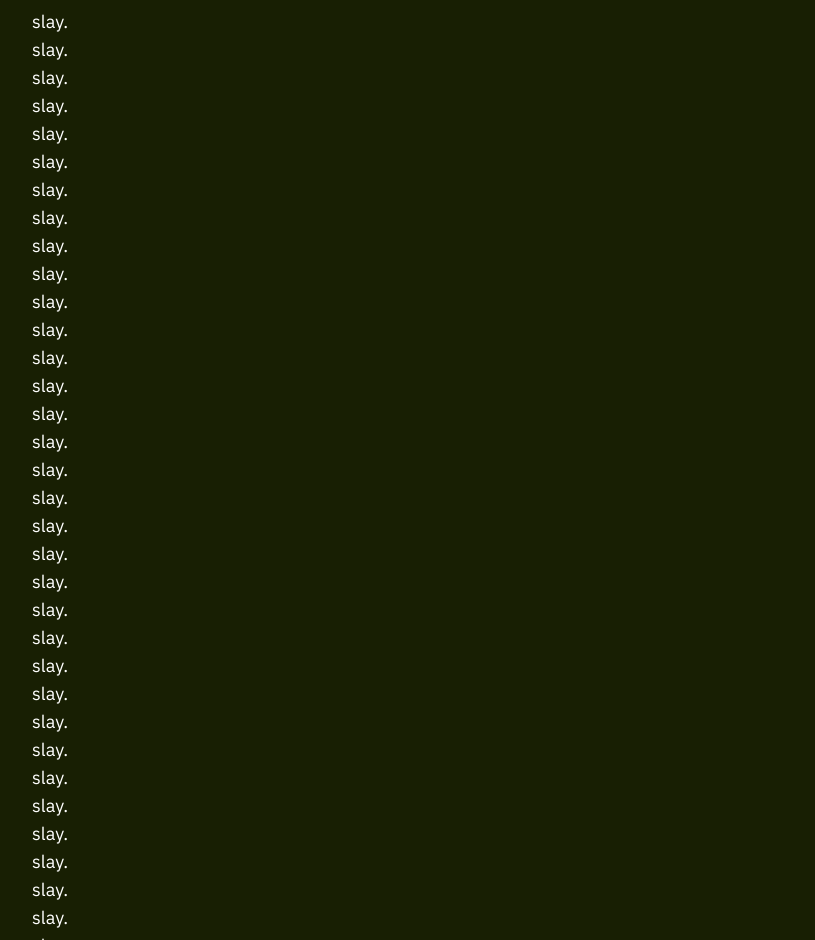
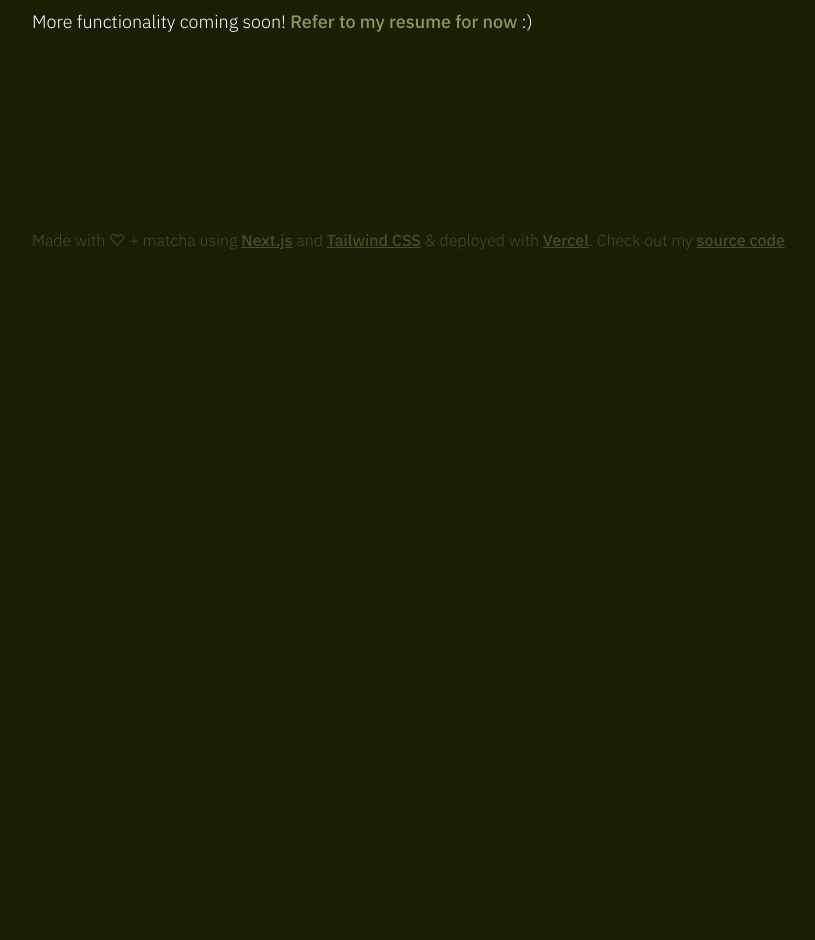
Before and after one commit to raphaeling/raphaeling.github.io, a Next.js app: page /experience in a window 1280 px wide. Shown: the part 360-1300 px from the top of the page, without its empty margins (64-879 px from the left). After the commit the page ends 800 px from the top, so only its background shows below. Built offline with nearby package versions, Linux system fonts and the light colour scheme; a web font is replaced by a local one.

Commit message:
Added temporary resume drop

```diff
--- a/src/app/(pages)/projects/page.tsx
+++ b/src/app/(pages)/projects/page.tsx
@@ -1,4 +1,5 @@
 import FadeIn from '@/components/root/fade-in';
+import Link from 'next/link';
 
 export default function Skills(): JSX.Element {
   return (
@@ -10,6 +11,10 @@ export default function Skills(): JSX.Element {
             Things I made.
           </h2>
         </div>
+        <div className='font-thin'>
+          <p>More functionality coming soon!&nbsp;
+            <Link href='assets/resume.pdf' className='transition font-bold text-light hover:text-lighter'>Refer to my resume for now</Link> :)</p>
+        </div>
       </div>
     </FadeIn>
   );
--- a/src/app/(pages)/skills/page.tsx
+++ b/src/app/(pages)/skills/page.tsx
@@ -1,4 +1,5 @@
 import FadeIn from '@/components/root/fade-in';
+import Link from 'next/link';
 
 export default function Skills(): JSX.Element {
   return (
@@ -10,6 +11,10 @@ export default function Skills(): JSX.Element {
             Things I know.
           </h2>
         </div>
+        <div className='font-thin'>
+          <p>More functionality coming soon!&nbsp;
+            <Link href='assets/resume.pdf' className='transition font-bold text-light hover:text-lighter'>Refer to my resume for now</Link> :)</p>
+        </div>
       </div>
     </FadeIn>
   );
--- a/src/components/experience/experience-body.tsx
+++ b/src/components/experience/experience-body.tsx
@@ -1,44 +1,10 @@
+import Link from 'next/link';
+
 export default function ExperienceBody(): JSX.Element {
   return (
-    <div>
-      <p>slay.</p>
-      <p>slay.</p>
-      <p>slay.</p>
-      <p>slay.</p>
-      <p>slay.</p>
-      <p>slay.</p>
-      <p>slay.</p>
-      <p>slay.</p>
-      <p>slay.</p>
-      <p>slay.</p>
-      <p>slay.</p>
-      <p>slay.</p>
-      <p>slay.</p>
-      <p>slay.</p>
-      <p>slay.</p>
-      <p>slay.</p>
-      <p>slay.</p>
-      <p>slay.</p>
-      <p>slay.</p>
-      <p>slay.</p>
-      <p>slay.</p>
-      <p>slay.</p>
-      <p>slay.</p>
-      <p>slay.</p>
-      <p>slay.</p>
-      <p>slay.</p>
-      <p>slay.</p>
-      <p>slay.</p>
-      <p>slay.</p>
-      <p>slay.</p>
-      <p>slay.</p>
-      <p>slay.</p>
-      <p>slay.</p>
-      <p>slay.</p>
-      <p>slay.</p>
-      <p>slay.</p>
-      <p>slay.</p>
-      <p>slay.</p>
+    <div className='font-thin'>
+      <p>More functionality coming soon!&nbsp;
+        <Link href='assets/resume.pdf' className='transition font-bold text-light hover:text-lighter'>Refer to my resume for now</Link> :)</p>
     </div>
   );
 }
```
Also changed, not shown: 1 other file (tests, documents, lock files or other folders).
